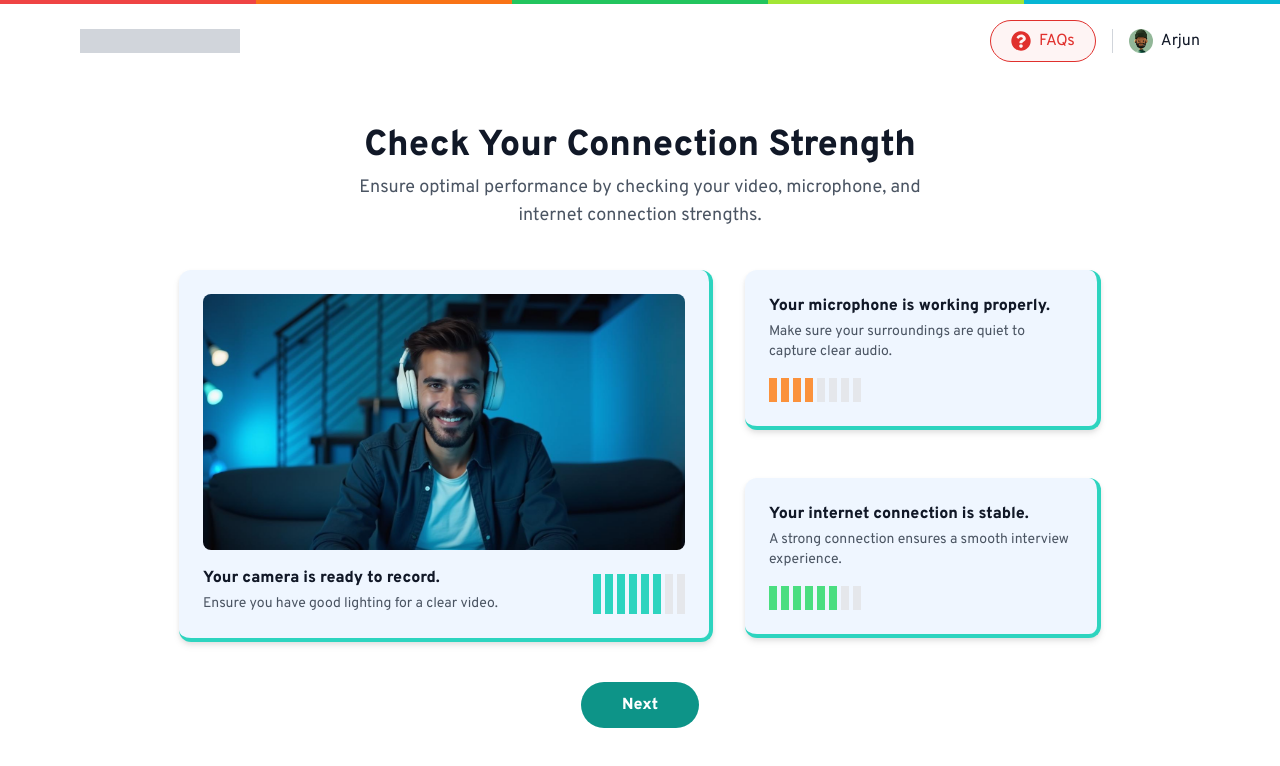
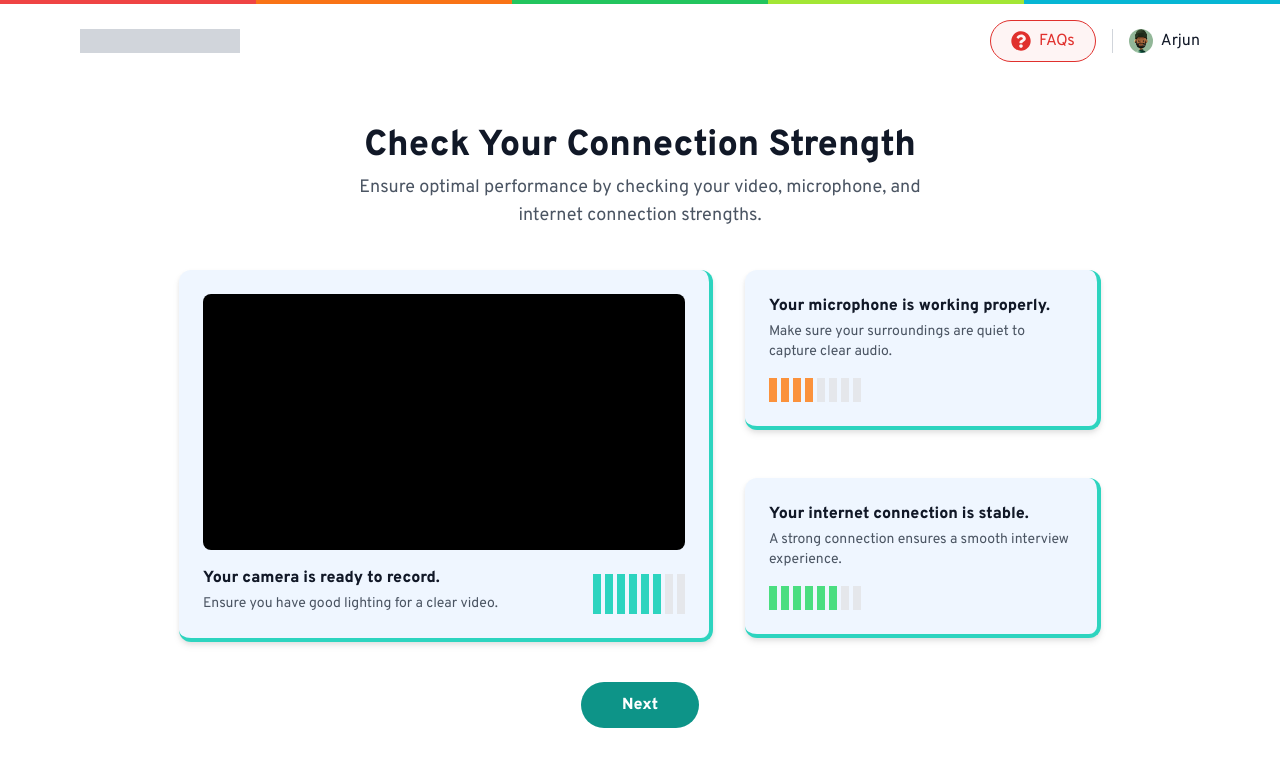
Before and after one commit to Asha-deepthi/GA_Frontend, a React (Vite) app: page /connectionstrength in a window 1280 px wide. Shown: the top 766 px of the page. Built offline with nearby package versions, Linux system fonts and the light colour scheme.

Commit message:
connectionstrength page video

```diff
--- a/src/Test_execution/ConnectionStrength.jsx
+++ b/src/Test_execution/ConnectionStrength.jsx
@@ -1,8 +1,29 @@
-import React from 'react';
+import React, { useEffect, useRef } from 'react';
 import { FaQuestionCircle } from 'react-icons/fa';
 import { useNavigate } from "react-router-dom";
+import { useStream } from './StreamContext'; // Import your webcam stream context
 
-export default function ConnectionStrengthScreen({ onNext }) {
+export default function ConnectionStrengthScreen() {
+  const navigate = useNavigate();
+  const videoRef = useRef(null);
+  const { webcamStream } = useStream();
+
+  useEffect(() => {
+    if (webcamStream && videoRef.current) {
+      videoRef.current.srcObject = webcamStream;
+    }
+
+    return () => {
+      if (videoRef.current) {
+        videoRef.current.srcObject = null;
+      }
+    };
+  }, [webcamStream]);
+
+  const handleAccept = () => {
+    navigate("/demoquestion");
+  };
+
   const data = [
     {
       title: 'Your camera is ready to record.',
@@ -10,7 +31,6 @@ export default function ConnectionStrengthScreen({ onNext }) {
       levels: 8,
       filled: 6,
       color: 'bg-teal-400',
-      imageSrc: 'images/photo.png',
       bg: 'bg-blue-50',
     },
     {
@@ -30,10 +50,6 @@ export default function ConnectionStrengthScreen({ onNext }) {
       bg: 'bg-blue-50',
     },
   ];
-  const navigate = useNavigate();
-    const handleAccept = () => {
-      navigate("/demoquestion");
-    };
 
   return (
     <div className="relative w-screen h-screen bg-white overflow-auto font-overpass">
@@ -74,14 +90,22 @@ export default function ConnectionStrengthScreen({ onNext }) {
       <div className="flex flex-col md:flex-row items-start justify-center gap-8 px-4 mt-10 max-w-[1100px] mx-auto">
         {/* Camera Box */}
         <div className="relative w-full md:w-1/2 bg-blue-50 p-6 rounded-xl drop-shadow-md border-b-4 border-r-4 border-teal-400">
-          <img src={data[0].imageSrc} alt="Camera" className="w-full h-64 object-cover rounded-lg" />
+          <div className="w-full h-64 bg-black rounded-lg overflow-hidden">
+            <video
+              ref={videoRef}
+              autoPlay
+              muted
+              playsInline
+              className="w-full h-full object-cover"
+            />
+          </div>
           <p className="mt-4 font-semibold text-gray-900">{data[0].title}</p>
           <p className="text-sm text-gray-600 mt-1">{data[0].subtitle}</p>
           <div className="absolute bottom-6 right-6 flex space-x-1">
             {Array.from({ length: data[0].levels }).map((_, i) => (
               <div
                 key={i}
-                className={`w-2 h-10  ${i < data[0].filled ? data[0].color : 'bg-gray-200'}`}
+                className={`w-2 h-10 ${i < data[0].filled ? data[0].color : 'bg-gray-200'}`}
               />
             ))}
           </div>
@@ -90,14 +114,14 @@ export default function ConnectionStrengthScreen({ onNext }) {
         {/* Right Boxes */}
         <div className="flex flex-col gap-12 w-full md:w-1/3">
           {/* Microphone */}
-          <div className="relative bg-blue-50 p-6 rounded-xl drop-shadow-md  border-b-4 border-r-4 border-teal-400">
+          <div className="relative bg-blue-50 p-6 rounded-xl drop-shadow-md border-b-4 border-r-4 border-teal-400">
             <p className="font-semibold text-gray-900">{data[1].title}</p>
             <p className="text-sm text-gray-600 mt-1">{data[1].subtitle}</p>
-            <div className=" flex space-x-1 mt-4">
+            <div className="flex space-x-1 mt-4">
               {Array.from({ length: data[1].levels }).map((_, i) => (
                 <div
                   key={i}
-                  className={`w-2 h-6  ${i < data[1].filled ? data[1].color : 'bg-gray-200'}`}
+                  className={`w-2 h-6 ${i < data[1].filled ? data[1].color : 'bg-gray-200'}`}
                 />
               ))}
             </div>
@@ -107,11 +131,11 @@ export default function ConnectionStrengthScreen({ onNext }) {
           <div className="relative bg-blue-50 p-6 rounded-xl drop-shadow-md border-b-4 border-r-4 border-teal-400">
             <p className="font-semibold text-gray-900">{data[2].title}</p>
             <p className="text-sm text-gray-600 mt-1">{data[2].subtitle}</p>
-            <div className=" flex space-x-1 mt-4">
+            <div className="flex space-x-1 mt-4">
               {Array.from({ length: data[2].levels }).map((_, i) => (
                 <div
                   key={i}
-                  className={`w-2 h-6  ${i < data[2].filled ? data[2].color : 'bg-gray-200'}`}
+                  className={`w-2 h-6 ${i < data[2].filled ? data[2].color : 'bg-gray-200'}`}
                 />
               ))}
             </div>
--- a/src/Test_execution/PermissionScreen.jsx
+++ b/src/Test_execution/PermissionScreen.jsx
@@ -52,7 +52,7 @@ export default function PermissionScreen() {
   // On Next, only allow if all permissions granted
   const handleNext = () => {
     if (webcam && mic && screen) {
-      navigate('/demoquestion');
+      navigate('/connectionstrength');
     } else {
       alert('Please grant all permissions before proceeding.');
     }
```
